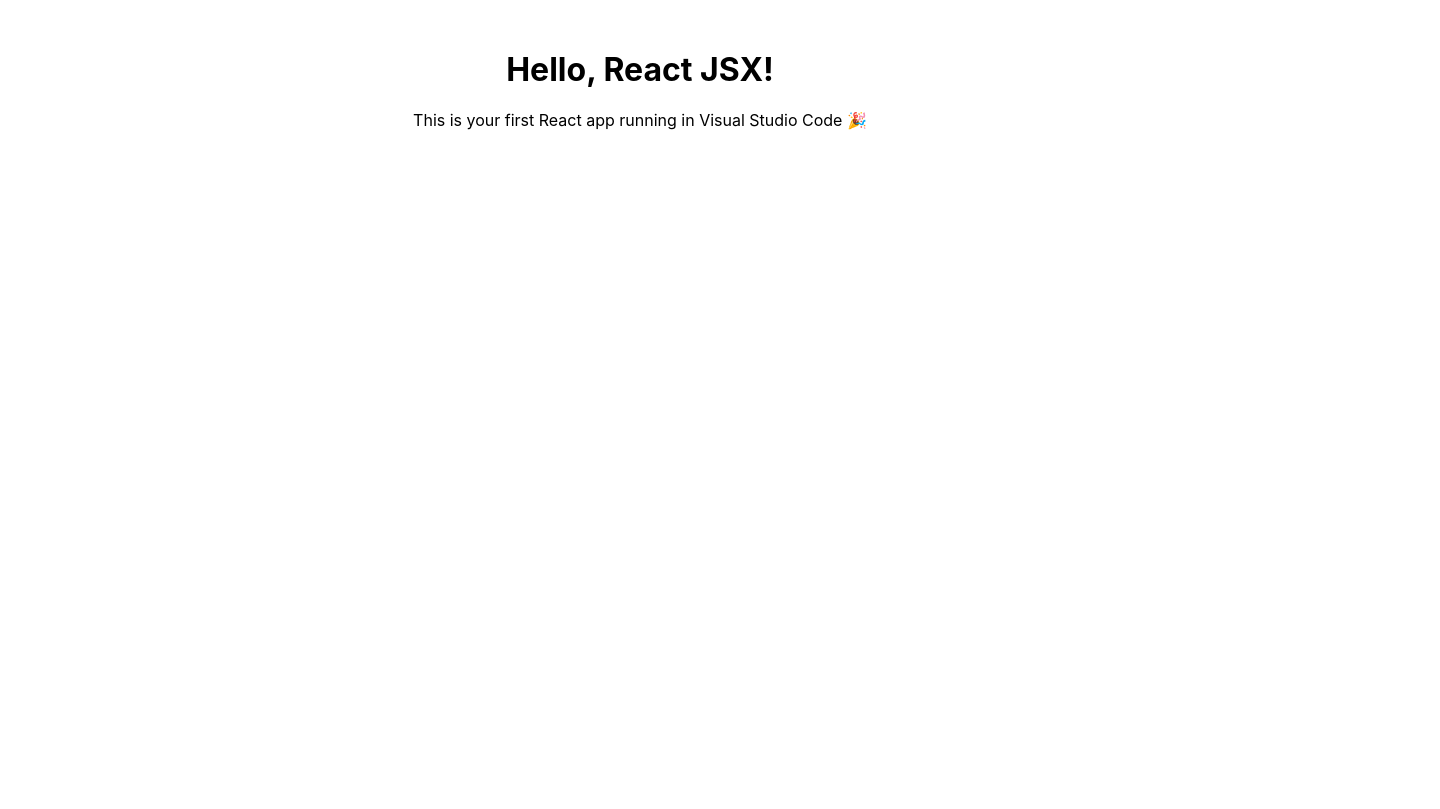
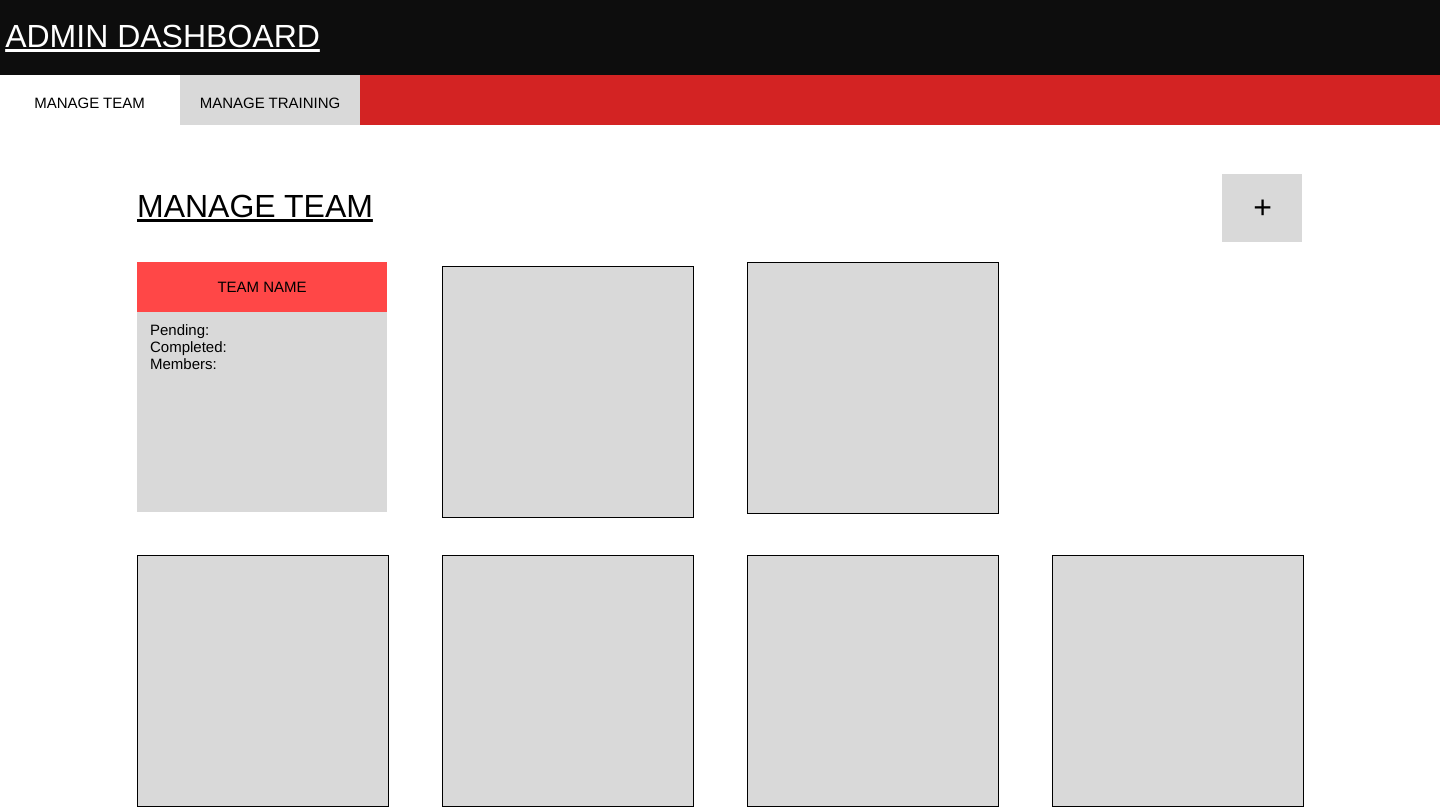
Before and after one commit to johncuster/TrainingNotificationCenter, a React (Create React App) app in the folder training-app/: page / in a window 1280 px wide. Shown: the top 809 px of the page, 1440 px wide, since content can reach past the window. Built offline with nearby package versions, Linux system fonts and the light colour scheme.

Commit message:
App.jsx
Changed the layout of the application. Will do the navbar layout first

```diff
--- a/training-app/src/App.jsx
+++ b/training-app/src/App.jsx
@@ -1,12 +1,73 @@
 import React from "react";
+//import rectangle16 from "./rectangle-16.svg";
+import "./style.css";
 
-function App() {
+export const App = () => {
   return (
-    <div style={{ textAlign: "center", marginTop: "50px" }}>
-      <h1>Hello, React JSX!</h1>
-      <p>This is your first React app running in Visual Studio Code 🎉</p>
+    <div className="manage-team">
+      <div className="group">
+        <div className="rectangle" />
+
+        <div className="text-wrapper">ADMIN DASHBOARD</div>
+      </div>
+
+      <header className="header">
+        <div className="team">
+          <div className="div" />
+
+          <div className="text-wrapper-2">MANAGE TEAM</div>
+        </div>
+
+        <div className="training">
+          <div className="rectangle-2" />
+
+          <div className="text-wrapper-3">MANAGE TRAINING</div>
+        </div>
+      </header>
+
+      <div className="footer" />
+
+      <div className="group-2" />
+
+      <div className="group-3">
+        <div className="rectangle-3" />
+
+        <div className="text-wrapper-4">+</div>
+      </div>
+
+      <div className="text-wrapper-5">MANAGE TEAM</div>
+
+      <div className="rectangle-4" />
+
+      <div className="rectangle-5" />
+
+
+
+      <div className="rectangle-6" />
+
+      <div className="rectangle-7" />
+
+      <div className="rectangle-8" />
+
+      <div className="rectangle-9" />
+
+      <div className="group-4">
+        <div className="rectangle-10" />
+
+        <div className="rectangle-11" />
+
+        <div className="text-wrapper-6">TEAM NAME</div>
+
+        <div className="pending-completed">
+          Pending:
+          <br />
+          Completed:
+          <br />
+          Members:
+        </div>
+      </div>
     </div>
   );
-}
+};
 
 export default App;
--- /dev/null
+++ b/training-app/src/style.css
@@ -0,0 +1,304 @@
+.manage-team {
+  background-color: #ffffff;
+  min-height: 1024px;
+  min-width: 1440px;
+  overflow: hidden;
+  position: relative;
+  width: 100%;
+}
+
+.manage-team .group {
+  height: 75px;
+  left: 0;
+  position: absolute;
+  top: 0;
+  width: 1442px;
+}
+
+.manage-team .rectangle {
+  background-color: #0d0d0d;
+  height: 75px;
+  left: 0;
+  position: absolute;
+  top: 0;
+  width: 1440px;
+}
+
+.manage-team .text-wrapper {
+  color: #ffffff;
+  font-family: "Inter-Regular", Helvetica;
+  font-size: 32px;
+  font-weight: 400;
+  left: 5px;
+  letter-spacing: 0;
+  line-height: normal;
+  position: absolute;
+  text-align: center;
+  text-decoration: underline;
+  top: 18px;
+  width: 315px;
+}
+
+.manage-team .header {
+  background-color: #d32323;
+  height: 50px;
+  left: 0;
+  position: absolute;
+  top: 75px;
+  width: 1440px;
+}
+
+.manage-team .team {
+  height: 50px;
+  left: 0;
+  position: absolute;
+  top: 0;
+  width: 182px;
+}
+
+.manage-team .div {
+  background-color: #ffffff;
+  height: 50px;
+  left: 0;
+  position: absolute;
+  top: 0;
+  width: 180px;
+}
+
+.manage-team .text-wrapper-2 {
+  color: #000000;
+  font-family: "Inter-Regular", Helvetica;
+  font-size: 15px;
+  font-weight: 400;
+  left: 16px;
+  letter-spacing: 0;
+  line-height: normal;
+  position: absolute;
+  text-align: center;
+  top: 19px;
+  white-space: nowrap;
+  width: 147px;
+}
+
+.manage-team .training {
+  height: 50px;
+  left: 180px;
+  position: absolute;
+  top: 0;
+  width: 182px;
+}
+
+.manage-team .rectangle-2 {
+  background-color: #d9d9d9;
+  height: 50px;
+  left: 0;
+  position: absolute;
+  top: 0;
+  width: 180px;
+}
+
+.manage-team .text-wrapper-3 {
+  color: #000000;
+  font-family: "Inter-Regular", Helvetica;
+  font-size: 15px;
+  font-weight: 400;
+  left: 19px;
+  letter-spacing: 0;
+  line-height: normal;
+  position: absolute;
+  text-align: center;
+  top: 19px;
+  white-space: nowrap;
+  width: 142px;
+}
+
+.manage-team .footer {
+  background-color: #d32323;
+  height: 50px;
+  left: -2px;
+  position: absolute;
+  top: 974px;
+  width: 1440px;
+}
+
+.manage-team .group-2 {
+  background-color: #ffffff;
+  height: 68px;
+  left: 137px;
+  position: absolute;
+  top: 174px;
+  width: 262px;
+}
+
+.manage-team .group-3 {
+  height: 68px;
+  left: 1222px;
+  position: absolute;
+  top: 174px;
+  width: 82px;
+}
+
+.manage-team .rectangle-3 {
+  background-color: #d9d9d9;
+  height: 68px;
+  left: 0;
+  position: absolute;
+  top: 0;
+  width: 80px;
+}
+
+.manage-team .text-wrapper-4 {
+  color: #000000;
+  font-family: "Inter-Regular", Helvetica;
+  font-size: 32px;
+  font-weight: 400;
+  left: 19px;
+  letter-spacing: 0;
+  line-height: normal;
+  position: absolute;
+  text-align: center;
+  top: 15px;
+  width: 43px;
+}
+
+.manage-team .text-wrapper-5 {
+  color: #000000;
+  font-family: "Inter-Regular", Helvetica;
+  font-size: 32px;
+  font-weight: 400;
+  left: 137px;
+  letter-spacing: 0;
+  line-height: normal;
+  position: absolute;
+  text-decoration: underline;
+  top: 188px;
+  width: 325px;
+}
+
+.manage-team .rectangle-4 {
+  background-color: #d9d9d9;
+  border: 1px solid;
+  border-color: #000000;
+  height: 250px;
+  left: 442px;
+  position: absolute;
+  top: 266px;
+  width: 250px;
+}
+
+.manage-team .rectangle-5 {
+  background-color: #d9d9d9;
+  border: 1px solid;
+  border-color: #000000;
+  height: 250px;
+  left: 747px;
+  position: absolute;
+  top: 262px;
+  width: 250px;
+}
+
+.manage-team .img {
+  height: 250px;
+  left: 1052px;
+  position: absolute;
+  top: 262px;
+  width: 250px;
+}
+
+.manage-team .rectangle-6 {
+  background-color: #d9d9d9;
+  border: 1px solid;
+  border-color: #000000;
+  height: 250px;
+  left: 137px;
+  position: absolute;
+  top: 555px;
+  width: 250px;
+}
+
+.manage-team .rectangle-7 {
+  background-color: #d9d9d9;
+  border: 1px solid;
+  border-color: #000000;
+  height: 250px;
+  left: 442px;
+  position: absolute;
+  top: 555px;
+  width: 250px;
+}
+
+.manage-team .rectangle-8 {
+  background-color: #d9d9d9;
+  border: 1px solid;
+  border-color: #000000;
+  height: 250px;
+  left: 747px;
+  position: absolute;
+  top: 555px;
+  width: 250px;
+}
+
+.manage-team .rectangle-9 {
+  background-color: #d9d9d9;
+  border: 1px solid;
+  border-color: #000000;
+  height: 250px;
+  left: 1052px;
+  position: absolute;
+  top: 555px;
+  width: 250px;
+}
+
+.manage-team .group-4 {
+  height: 250px;
+  left: 137px;
+  position: absolute;
+  top: 262px;
+  width: 254px;
+}
+
+.manage-team .rectangle-10 {
+  background-color: #d9d9d9;
+  height: 250px;
+  left: 0;
+  position: absolute;
+  top: 0;
+  width: 250px;
+}
+
+.manage-team .rectangle-11 {
+  background-color: #ff4747;
+  height: 50px;
+  left: 0;
+  position: absolute;
+  top: 0;
+  width: 250px;
+}
+
+.manage-team .text-wrapper-6 {
+  color: #000000;
+  font-family: "Inter-Regular", Helvetica;
+  font-size: 15px;
+  font-weight: 400;
+  left: 54px;
+  letter-spacing: 0;
+  line-height: normal;
+  position: absolute;
+  text-align: center;
+  top: 16px;
+  white-space: nowrap;
+  width: 142px;
+}
+
+.manage-team .pending-completed {
+  color: #000000;
+  font-family: "Inter-Regular", Helvetica;
+  font-size: 15px;
+  font-weight: 400;
+  left: 13px;
+  letter-spacing: 0;
+  line-height: normal;
+  position: absolute;
+  top: 59px;
+  width: 167px;
+}
```
